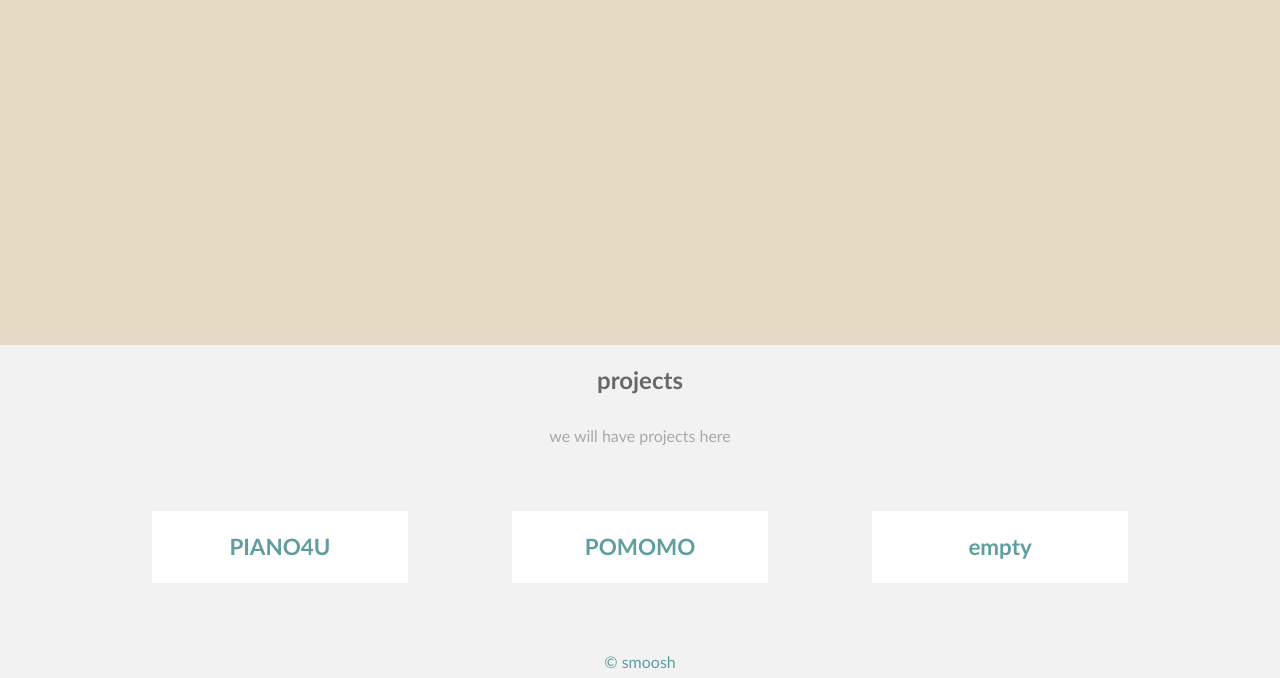
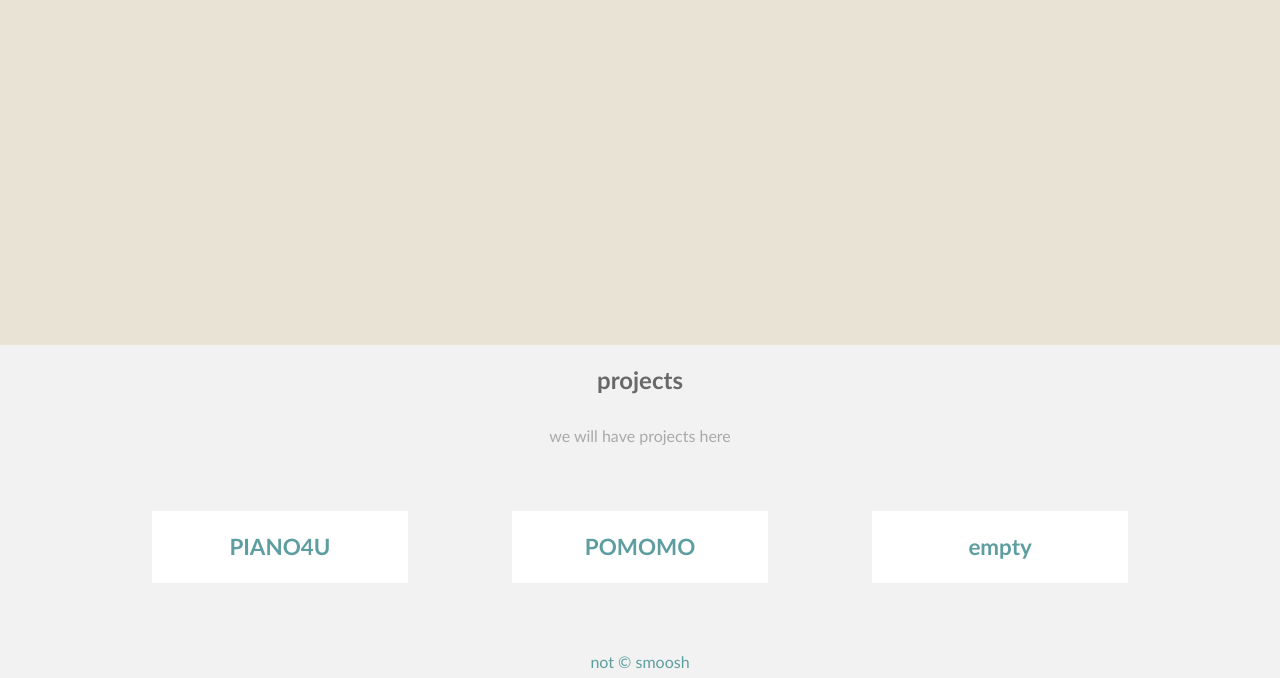
Before and after one commit to darufuku/darufuku.github.io, a plain HTML site: page index.html in a window 1280 px wide. Shown: the part 455-1133 px from the top of the page. Drawn offline with Linux system fonts and the light colour scheme.

Commit message:
colour chnges

```diff
--- a/index.html
+++ b/index.html
@@ -33,7 +33,7 @@
             <span class="stretch"></span>
         </div>
         <div id="footer">
-        <footer>&copy; smoosh</footer>
+        <footer>not &copy; smoosh</footer>
         </div>
     </div>
     </body>
--- a/smooshss.css
+++ b/smooshss.css
@@ -29,7 +29,7 @@ h3{
 
 #header{
     color: #F75959;
-    background-color:#e5dbc5;
+    background-color:#e9e3d5;
     position:relative;
     width: 100%;
     min-height: 100vh;
```
